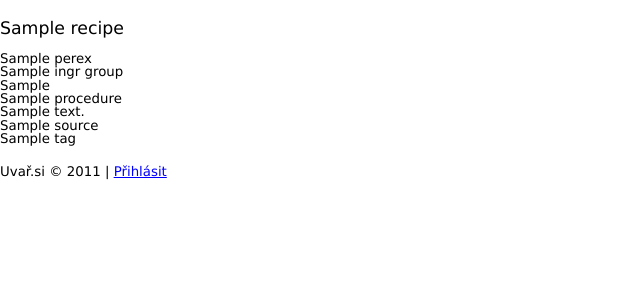
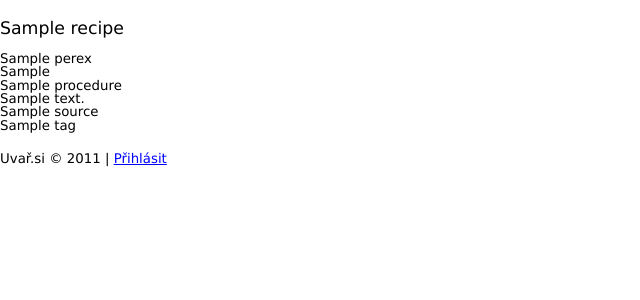
Before and after one commit to whiskybar/cookbook, a Django app: template cookbook/templates/recipe/detail.html in a window 1280 px wide. Shown: the part 23-323 px from the top of the page, without its empty margins (0-640 px from the left). Run offline with Django 3.2, Linux system fonts and the light colour scheme; the template is opened without the code that fills it: most values are stand-ins (such as "Sample title", 1, 10 or a date in 2020).

Commit message:
Fixed recipe detail.

```diff
--- a/cookbook/templates/recipe/detail.html
+++ b/cookbook/templates/recipe/detail.html
@@ -12,9 +12,11 @@
 {% if recipe.ingredients %}
 <div class="ingredients">
 	<ul>
-	{% for ing_group in ingredients %}
+	{% for ingr_group in recipe.ingredients %}
 		<li>
-			<h3>{{ ingr_group.title }}</h3>
+			{% if ingr_group.title and recipe.ingredients|length > 1 %}
+				<h3>{{ ingr_group.title }}</h3>
+			{% endif %}
 			<ul>
 			{% for ingr in ingr_group.ingredients %}
 				<li>{{ ingr }}</li>
```
